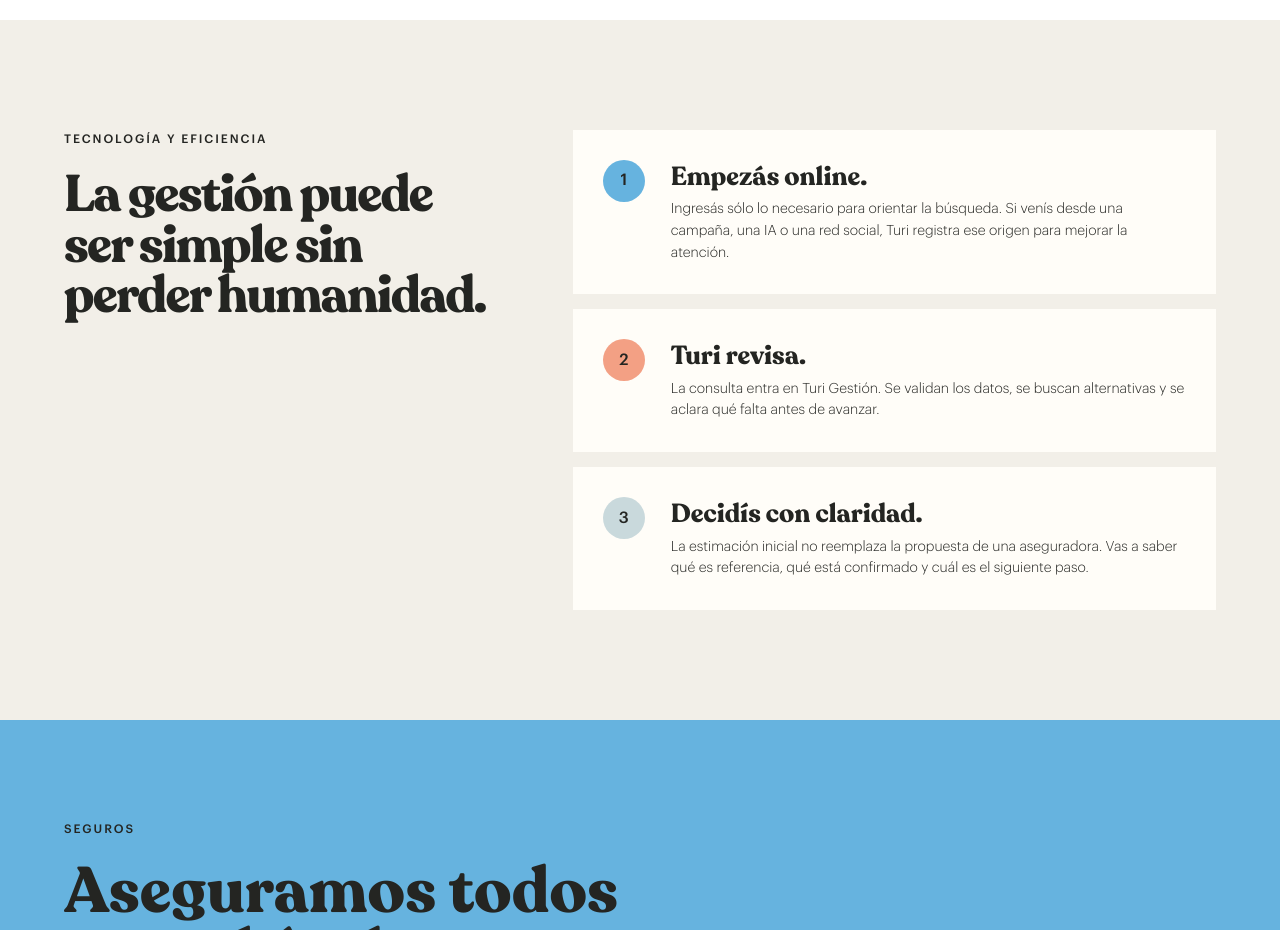
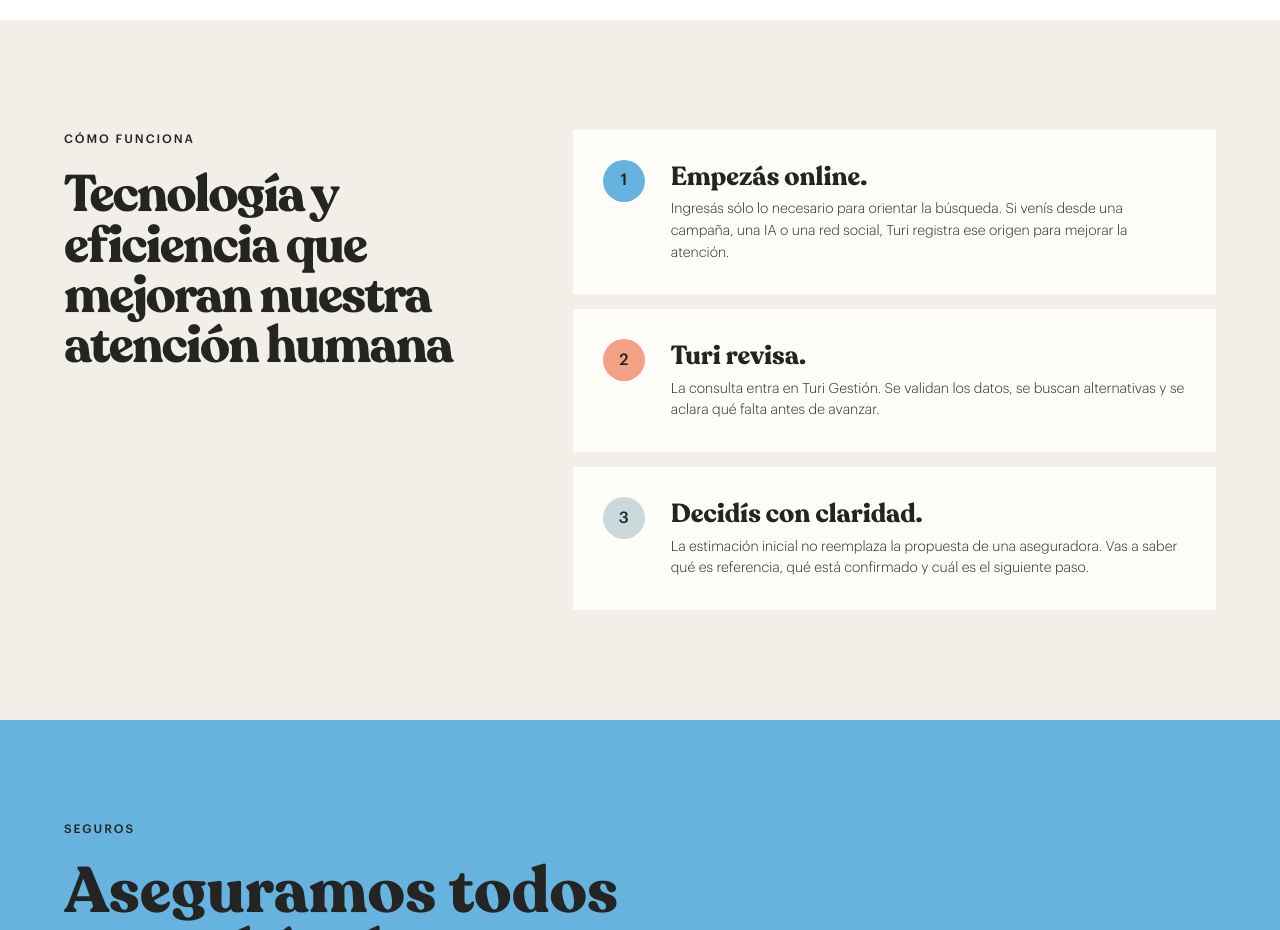
Before and after one commit to mberchillc/CatchDog, a website: page projects/turi-gestion/public/masturi/index.html in a window 1280 px wide. Shown: the part 2120-3050 px from the top of the page. Drawn offline with Linux system fonts and the light colour scheme.

Commit message:
Update Mas Turi process heading and eyebrow

```diff
--- a/projects/turi-gestion/public/masturi/index.html
+++ b/projects/turi-gestion/public/masturi/index.html
@@ -142,7 +142,7 @@
   </section>
 
   <section id="como-funciona" class="process-section">
-   <div class="section-heading compact"><p class="eyebrow">TECNOLOGÍA Y EFICIENCIA</p><h2>La gestión puede ser simple sin perder humanidad.</h2></div>
+   <div class="section-heading compact"><p class="eyebrow">Cómo funciona</p><h2>Tecnología y eficiencia que mejoran nuestra atención humana</h2></div>
    <div class="process-grid">
     <article><span>1</span><h3>Empezás online.</h3><p>Ingresás sólo lo necesario para orientar la búsqueda. Si venís desde una campaña, una IA o una red social, Turi registra ese origen para mejorar la atención.</p></article>
     <article><span>2</span><h3>Turi revisa.</h3><p>La consulta entra en Turi Gestión. Se validan los datos, se buscan alternativas y se aclara qué falta antes de avanzar.</p></article>
```
